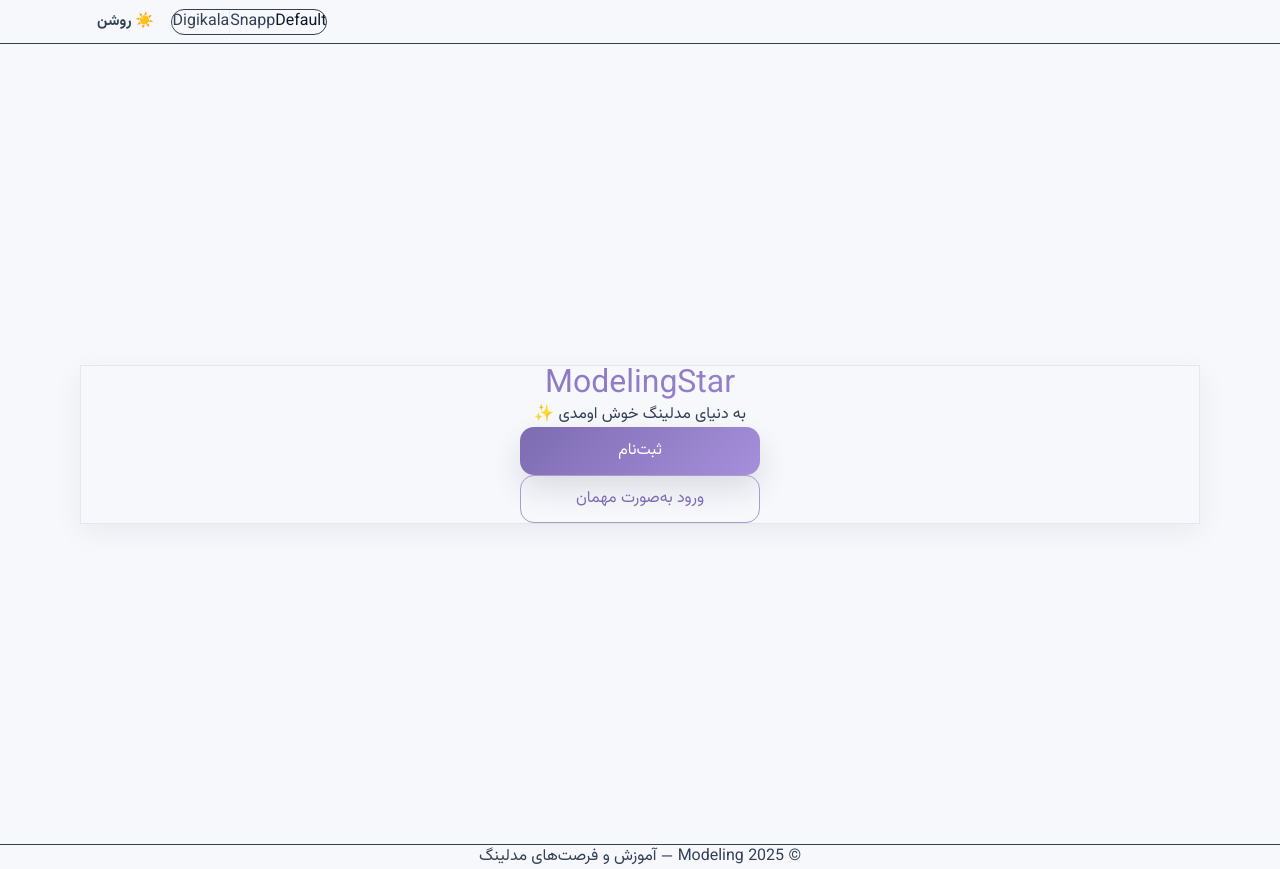
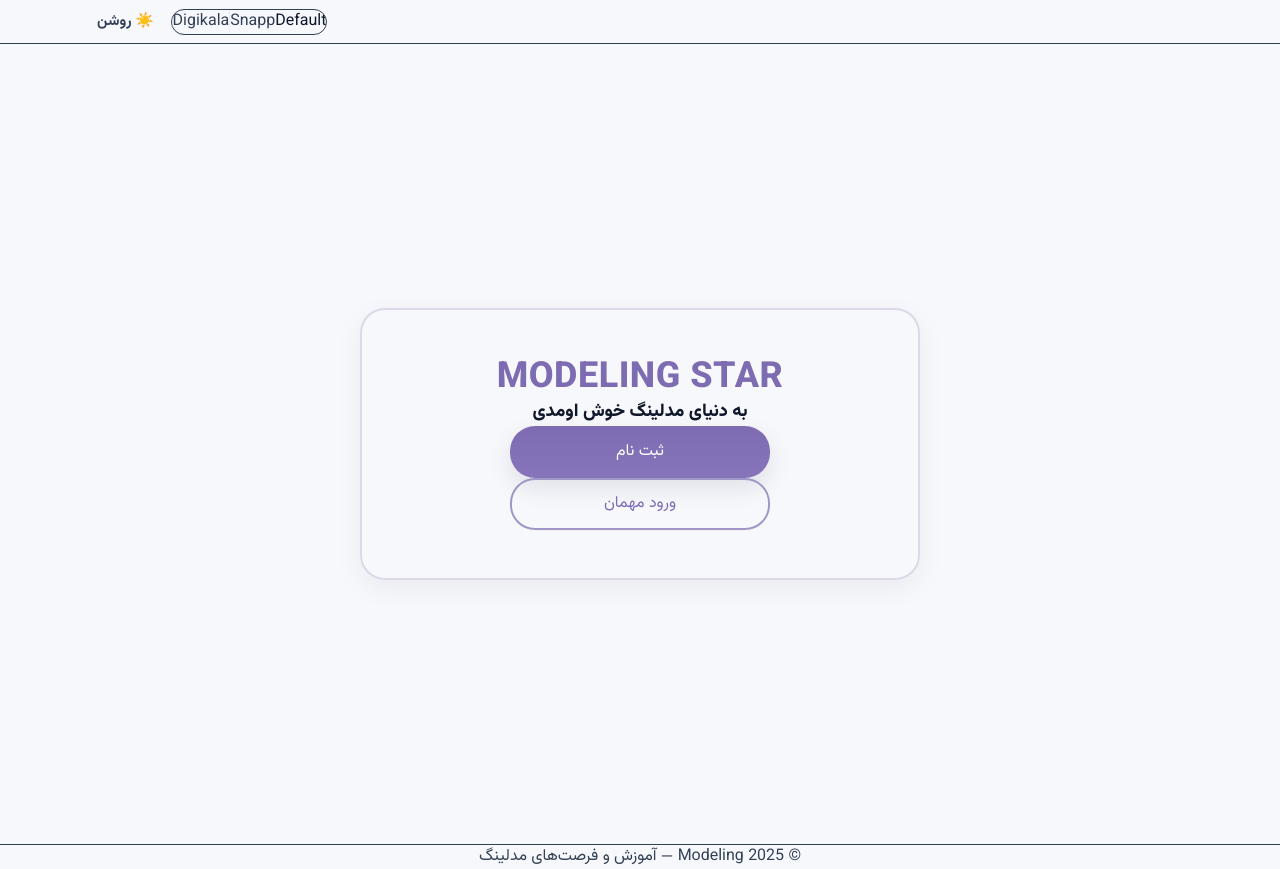
Before and after one commit to amiir2338/modeling-monorepo, a Next.js app in the folder modeling-frontend/: page /splash in a window 1280 px wide. Built offline with nearby package versions, Linux system fonts and the light colour scheme.

Commit message:
chore(auto): sync @ 2025-08-17 05:49:22

```diff
--- a/modeling-frontend/src/app/splash/page.tsx
+++ b/modeling-frontend/src/app/splash/page.tsx
@@ -5,99 +5,113 @@ import { useRouter } from 'next/navigation';
 
 /**
  * ELI5:
- * - اول اسم اپ نمایش داده می‌شود؛ بعد از 1.2s کارت دکمه‌ها با فید/اسلاید ظاهر می‌شود.
- * - همه‌چیز داخل «کارت» گرد با سایه‌ی لطیف است.
- * - دکمه‌ها دقیقاً مثل CTA فرم قبلی‌اند (قد 48px، radius ~14px، فونت بولد):
- *    • ثبت‌نام = گرادیان برند   • ورود مهمان = Outline برند
- * - هیچ وابستگی به CSS خارجی ندارد و با هر CSS سراسری تداخلی پیدا نمی‌کند.
+ * - همه‌چیز داخل یک کارت مشخص با border 2px و radius=25px است.
+ * - تیتر بزرگ، بنفش و UPPERCASE مثل طرح شما.
+ * - دو دکمه هم‌اندازه (ارتفاع 52px، عرض ثابت 260px در دسکتاپ / تمام‌عرض در موبایل)،
+ *   هر دو با radius=25px و فاصله مناسب بین‌شان.
+ * - «ثبت نام» = پر (بنفش)، «ورود مهمان» = اوت‌لاین بنفش.
+ * - هیچ وابستگی به CSS خارجی ندارد و با استایل‌های سراسری هم تداخل نمی‌کند.
  */
 export default function SplashPage() {
   const router = useRouter();
-  const [showChoices, setShowChoices] = useState(false);
+  const [show, setShow] = useState(false);
 
-  // 🎨 رنگ‌های سازمانی (از لوگو)
+  // 🎨 پالت سازمانی (از لوگو)
   const BRAND = {
-    primary: '#7D6CB2',  // رنگ اصلی
-    accent:  '#A68FDB',  // رنگ مکمل گرادیان
-    border:  '#E7E5EF',  // رنگ پیشنهادی بوردر کارت
+    primary: '#7D6CB2', // بنفش اصلی
+    accent:  '#A68FDB', // برای گرادیان/هاور ملایم
+    border:  '#DCD8E8', // رنگ باکس کارت
     textOnBrand: '#FFFFFF',
   };
 
-  // ELI5: بعد از کمی مکث، کارت دکمه‌ها نمایان شود (افکت ورود)
   useEffect(() => {
-    const t = setTimeout(() => setShowChoices(true), 1200);
+    const t = setTimeout(() => setShow(true), 1200);
     return () => clearTimeout(t);
   }, []);
 
-  // مسیرها را مطابق پروژهٔ خودت تغییر بده
   const goToSignup = () => router.push('/auth/register'); // TODO: مسیر واقعی ثبت‌نام
   const continueAsGuest = () => {
     try { localStorage.setItem('guest', '1'); } catch {}
-    router.push('/jobs'); // TODO: صفحهٔ لندینگ مهمان
+    router.push('/jobs'); // TODO: مسیر لندینگ مهمان
   };
 
   return (
     <main className="min-h-screen bg-slate-50 dark:bg-slate-900 flex items-center justify-center px-4">
-      {/* بک‌گراند لطیف بالای صفحه (اختیاری) */}
+      {/* بک‌گراند بالای صفحه (لطیف) */}
       <div
         aria-hidden
         className="absolute inset-x-0 top-0 h-[40vh] pointer-events-none"
         style={{
-          background:
-            `radial-gradient(1200px 350px at 50% -50px, ${mix(BRAND.accent, '#ffffff', 0.2)}, transparent 70%)`,
+          background: `radial-gradient(1200px 350px at 50% -50px, ${mix(BRAND.accent, '#ffffff', 0.2)}, transparent 70%)`,
         }}
       />
 
-      {/* کارت مرکزی که همه‌چیز داخل آن است */}
-      <div
-        className={`relative w-full max-w-md bg-white border rounded-2xl shadow-[0_8px_28px_rgba(15,23,42,.06)] p-6 sm:p-7 transition-all duration-700
-          ${showChoices ? 'opacity-100 translate-y-0' : 'opacity-0 translate-y-4'}`}
-        style={{ borderColor: BRAND.border }}
+      {/* کارت مرکزی با radius=25px */}
+      <section
+        className={`relative w-full bg-white shadow-[0_8px_28px_rgba(15,23,42,.06)] transition-all duration-700
+                    ${show ? 'opacity-100 translate-y-0' : 'opacity-0 translate-y-4'}`}
+        style={{
+          maxWidth: 560,
+          borderRadius: 25,
+          border: `2px solid ${BRAND.border}`,
+          padding: '48px 32px',
+        }}
       >
-        {/* عنوان با گرادیان برند */}
+        {/* تیتر بزرگ، بنفش و UPPERCASE */}
         <h1
-          className="text-center font-black bg-clip-text text-transparent select-none"
+          className="text-center select-none"
           style={{
-            backgroundImage: `linear-gradient(135deg, ${BRAND.primary}, ${BRAND.accent})`,
-            fontSize: '2rem', // ~32px
+            color: BRAND.primary,
+            fontWeight: 900,
+            letterSpacing: '0.5px',
+            textTransform: 'uppercase',
+            fontSize: 36,           // ≈ ماک
             lineHeight: 1.15,
           }}
         >
-          ModelingStar
+          Modeling Star
         </h1>
 
-        {/* متن خوشامد کوتاه */}
-        <p className="mt-2 text-center text-sm text-slate-600">
-          به دنیای مدلینگ خوش اومدی ✨
+        {/* متن خوشامد بولد */}
+        <p
+          className="mt-4 text-center"
+          style={{ fontWeight: 800, color: '#0F172A', fontSize: 18 }}
+        >
+          به دنیای مدلینگ خوش اومدی
         </p>
 
-        {/* دکمه‌ها — جدا از هم با فاصله مناسب */}
-        <div className="mt-6 flex flex-col items-center gap-4">
-          {/* دکمهٔ ثبت‌نام (CTA گرادیانی) */}
+        {/* دکمه‌ها داخل استک عمودی، فاصله‌ی منطقی */}
+        <div className="mt-8 flex flex-col items-center gap-4">
+          {/* دکمه ثبت نام — پر (بنفش) با radius=25px و ارتفاع 52px */}
           <button
             type="button"
             onClick={goToSignup}
-            className="font-extrabold text-white shadow-lg active:scale-[.98] transition"
-            // ELI5: این استایل‌ها دقیقا حس CTA فرم را می‌دهند
+            className="font-extrabold text-white active:scale-[.98] transition shadow-lg"
             style={{
-              display: 'inline-flex',           // اگر جایی button{width:100%} داشته باشی، خنثی می‌کند
+              display: 'inline-flex',         // جلوی width:100% سراسری را می‌گیرد
               alignItems: 'center',
               justifyContent: 'center',
-              width: '100%',                    // موبایل تمام‌عرض
-              maxWidth: 240,                    // دسکتاپ جمع‌وجور مثل فرم
-              height: 48,                       // قد ثابت (مثل «ارسال برای بررسی»)
-              borderRadius: 14,                 // گرد و «گوشتالو»
-              padding: '0 22px',
+              width: '100%',                  // موبایل: تمام‌عرض
+              maxWidth: 260,                  // دسکتاپ: مطابق طرح
+              height: 52,
+              borderRadius: 25,
+              padding: '0 24px',
+              backgroundImage: `linear-gradient(180deg, ${BRAND.primary}, ${mix(BRAND.primary, BRAND.accent, 0.25)})`,
               color: BRAND.textOnBrand,
-              backgroundImage: `linear-gradient(135deg, ${BRAND.primary}, ${BRAND.accent})`,
-              boxShadow: '0 14px 30px rgba(15,23,42,.12)',
+              boxShadow: '0 10px 24px rgba(15,23,42,.10)',
             }}
-            aria-label="ثبت‌نام"
+            onMouseEnter={(e) => {
+              (e.currentTarget as HTMLButtonElement).style.filter = 'saturate(1.05)';
+            }}
+            onMouseLeave={(e) => {
+              (e.currentTarget as HTMLButtonElement).style.filter = 'saturate(1)';
+            }}
+            aria-label="ثبت نام"
           >
-            ثبت‌نام
+            ثبت نام
           </button>
 
-          {/* دکمهٔ ورود مهمان (Outline برند) */}
+          {/* دکمه ورود مهمان — اوت‌لاین بنفش با radius=25px و ارتفاع 52px */}
           <button
             type="button"
             onClick={continueAsGuest}
@@ -107,47 +121,44 @@ export default function SplashPage() {
               alignItems: 'center',
               justifyContent: 'center',
               width: '100%',
-              maxWidth: 240,
-              height: 48,
-              borderRadius: 14,
-              padding: '0 22px',
+              maxWidth: 260,
+              height: 52,
+              borderRadius: 25,
+              padding: '0 24px',
+              border: `2px solid ${mix(BRAND.primary, '#e2e8f0', 0.35)}`,
               color: BRAND.primary,
-              border: `1px solid ${mix(BRAND.primary, '#e2e8f0', 0.4)}`, // بوردر ملایم برند
               boxShadow: '0 1px 0 rgba(0,0,0,.02)',
             }}
             onMouseEnter={(e) => {
-              // ELI5: افکت هاور خیلی نرم
               (e.currentTarget as HTMLButtonElement).style.backgroundColor = mix(BRAND.primary, '#ffffff', 0.06);
             }}
             onMouseLeave={(e) => {
               (e.currentTarget as HTMLButtonElement).style.backgroundColor = '#ffffff';
             }}
-            aria-label="ورود به‌صورت مهمان"
+            aria-label="ورود مهمان"
           >
-            ورود به‌صورت مهمان
+            ورود مهمان
           </button>
         </div>
-      </div>
+      </section>
     </main>
   );
 }
 
-/* ===== Helpers (ELI5): یک میکس ساده رنگ که نیاز به کتابخانه ندارد ===== */
+/* ===== Helpers (بدون کتابخانه) ===== */
 /** رنگ A و B را با نسبت t (0..1) میکس می‌کند و خروجی hex می‌دهد. */
 function mix(a: string, b: string, t: number): string {
   const A = hexToRgb(a), B = hexToRgb(b);
   const r = Math.round(A.r + (B.r - A.r) * t);
   const g = Math.round(A.g + (B.g - A.g) * t);
-  const bch = Math.round(A.b + (B.b - A.b) * t);
-  return rgbToHex(r, g, bch);
+  const bl = Math.round(A.b + (B.b - A.b) * t);
+  return rgbToHex(r, g, bl);
 }
 function hexToRgb(hex: string) {
   const m = hex.replace('#', '');
-  const v = m.length === 3
-    ? m.split('').map((x) => x + x).join('')
-    : m;
-  const num = parseInt(v, 16);
-  return { r: (num >> 16) & 255, g: (num >> 8) & 255, b: num & 255 };
+  const v = m.length === 3 ? m.split('').map(x => x + x).join('') : m;
+  const n = parseInt(v, 16);
+  return { r: (n >> 16) & 255, g: (n >> 8) & 255, b: n & 255 };
 }
 function rgbToHex(r: number, g: number, b: number) {
   const toHex = (n: number) => n.toString(16).padStart(2, '0');
```
